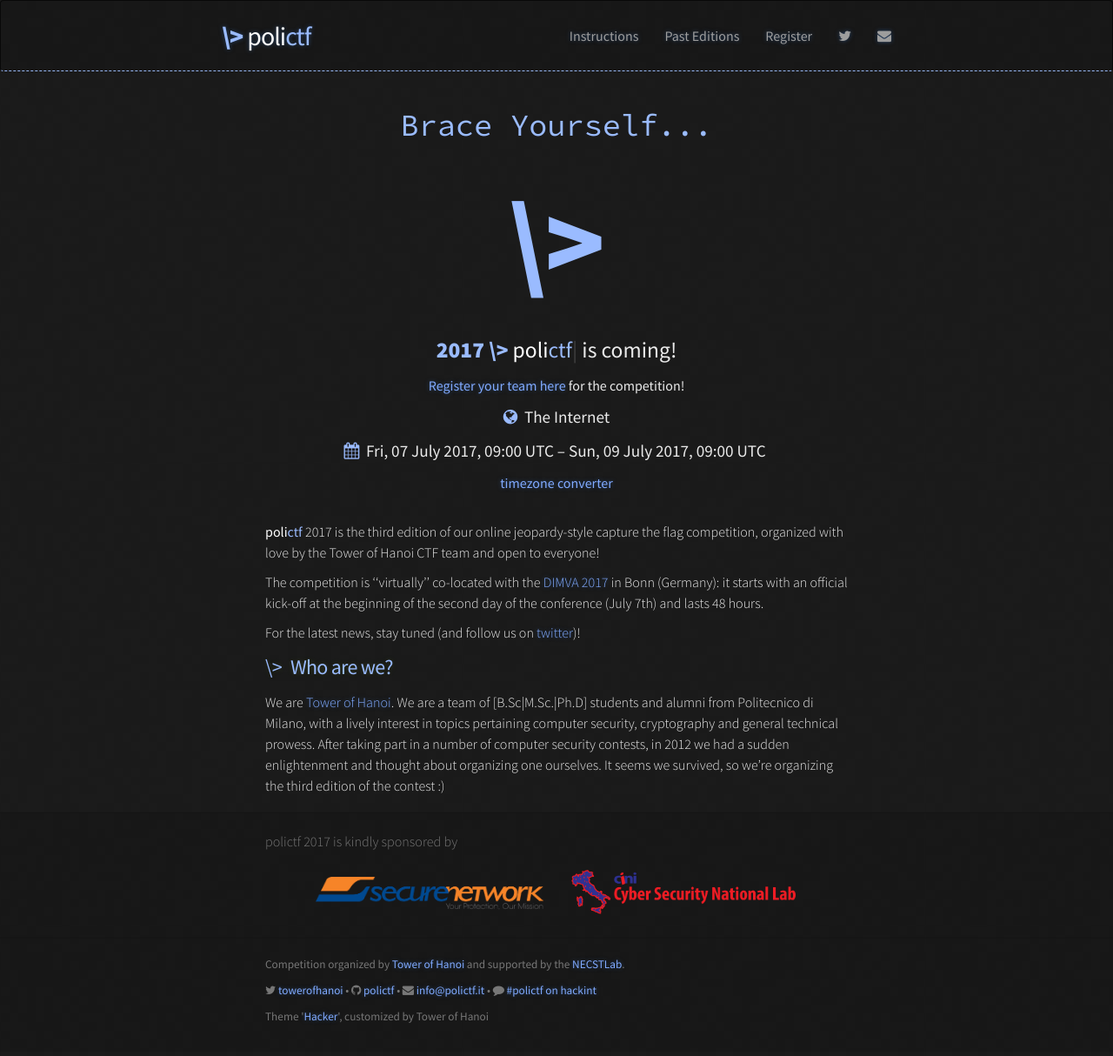
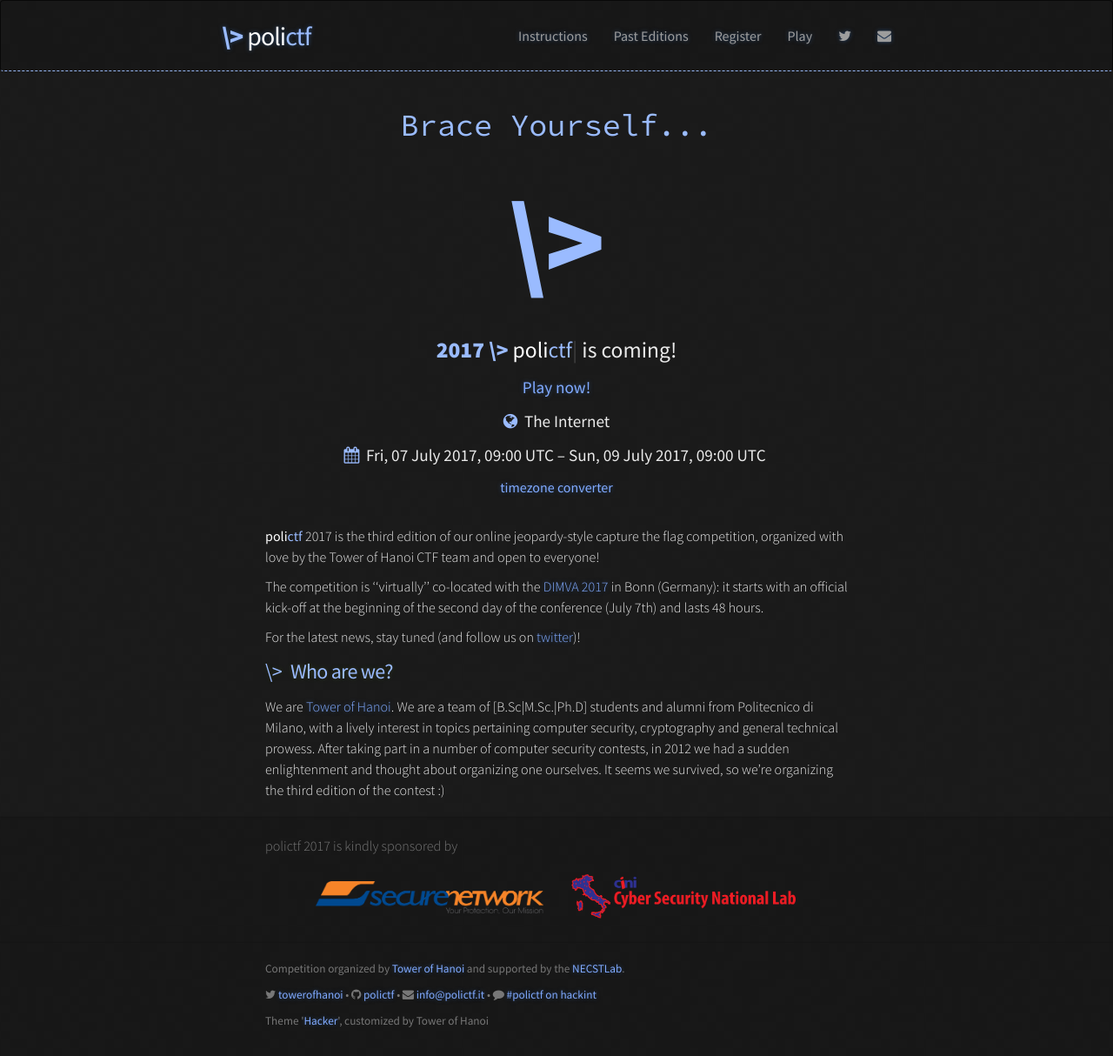
Before and after one commit to PoliCTF/2017.polictf.it, a Jekyll site: the page built from index.md, in a window 1280 px wide. Shown: the whole page at 87% size. Built offline with Jekyll 4.4.1, drawn with Linux system fonts in a browser that asks for light colours.

Commit message:
Scoreboard link

```diff
--- a/_layouts/default.html
+++ b/_layouts/default.html
@@ -45,6 +45,7 @@
                 <li {% if page.url == p.url %}class="active"{%endif%}><a href="{{ p.url | relative_url }}">{{p.title}}</a></li>
             {% endfor %}
             <li><a href="https://register.polictf.it/">Register</a></li>
+            <li><a href="https://scoreboard.polictf.it/">Play</a></li>
             <li class="no-before"><a href="https://twitter.com/towerofhanoi" target="_blank"><span class="fa fa-twitter"></span></a></li>
             <li class="no-before"><a href="mailto:info@polictf.it"><span class="fa fa-envelope"></span></a></li>
           </ul>
--- a/_layouts/home.html
+++ b/_layouts/home.html
@@ -6,9 +6,9 @@
     <section id="main-content">
         <div class="brace-yourself">
             <p class="head-up">Brace Yourself...</p>
-            <p><span class="logo-draw logo-big">\></span></p>
+            <p><span class="logo-draw logo-big">\&gt;</span></p>
             <p class="head-down"><span class="type-is-coming"></span> is coming!</p>
-            <p><a href="https://register.polictf.it">Register your team here</a> for the competition!</p>
+            <p class="datetime"><a href="https://scoreboard.polictf.it/">Play now!</a></p>
             <p class="datetime"><i class="fa fa-globe highlight" aria-hidden="true"></i>&nbsp;&nbsp;The Internet</p>
             <p class="datetime"><i class="fa fa-calendar highlight" aria-hidden="true"></i>&nbsp;&nbsp;Fri, 07 July 2017, 09:00 UTC &ndash; Sun, 09 July 2017, 09:00 UTC&nbsp;</p>
             <p><a href="https://www.timeanddate.com/worldclock/fixedtime.html?msg=PoliCTF+2017&iso=20170707T09&p1=1440">timezone converter</a></p>
```
